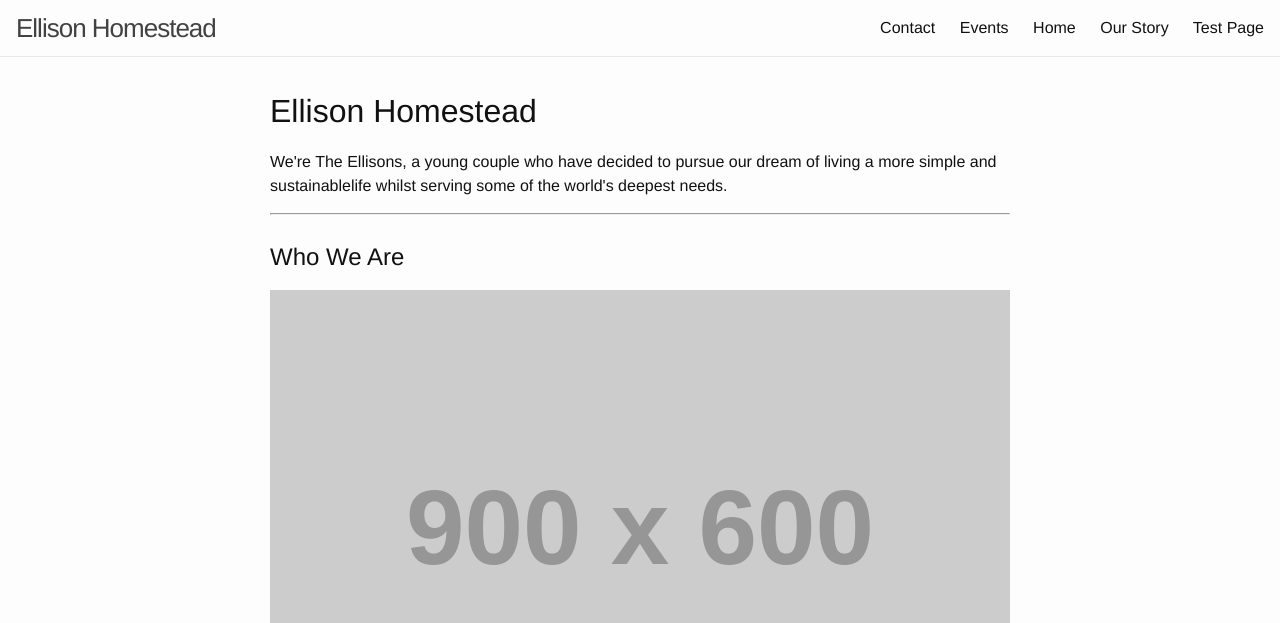
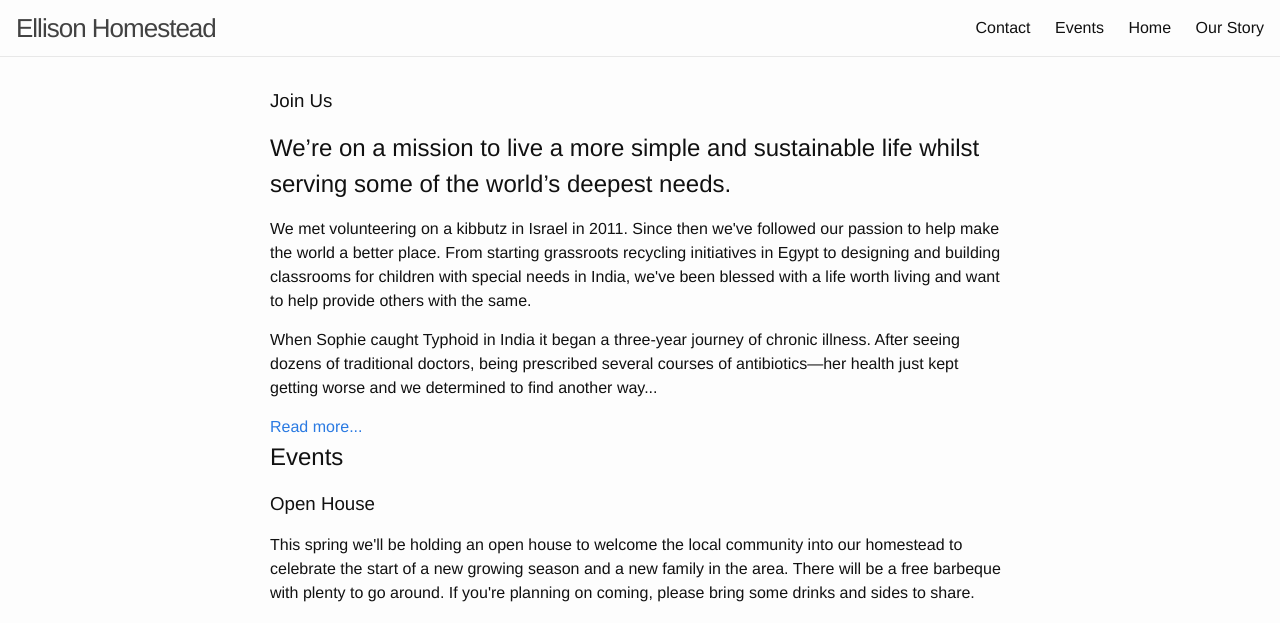
Before and after one commit to johnellison/ellison-homestead, a Jekyll site: the page built from index.html, in a window 1280 px wide and 1400 px high. Shown: the top 623 px of the window. Built offline with Jekyll 4.4.1, drawn with Linux system fonts in a browser that asks for light colours; some of the changed text lies outside the part shown.

Commit message:
add our-story front matter

```diff
--- a/_config.yml
+++ b/_config.yml
@@ -31,9 +31,7 @@ defaults:
     # image:
     # date:
     # location:
-description: We're The Ellisons, a young couple who have decided to pursue our dream
-  of living a more simple and sustainablelife whilst serving some of the world's deepest
-  needs.
+description: "We’re on a mis­sion to live a more sim­ple and sus­tain­able life whilst serv­ing some of the world’s deep­est needs."
 url: http://ellisonhomestead.com
 twitter_username: iamjohnellison
 email: john@john-ellison.com
--- a/_pages/our-story.md
+++ b/_pages/our-story.md
@@ -1,6 +1,7 @@
 ---
 title: Our Story
 permalink: "/our-story/"
+description: "We met volunteering on a kibbutz in Israel in 2011. Since then we've followed our passion to serve some of the world's deepest needs."
 ---
 
-We're The Ellisons. This is our story.
+## {{ page.description }}
--- a/index.html
+++ b/index.html
@@ -3,115 +3,176 @@ title: Home
 layout: default
 ---
 
-<div class="home">
-  <h1>{{ site.title }}</h1>
-  <p>{{ site.description }}</p>
+<article role="main" class="home">
+  <section class="welcome">
+    <div class="marquee" id="home">
+      <div class="marquee__content">
+        <h1>Join Us</h1>
+        <h2 class="subheader">{{ site.description }}</h2>
       </div>
-
-<hr>
-<br>
-
-<h2>Who We Are</h2>
-<img src="http://placehold.it/900x600" alt="John and Sophie Ellison">
-
-<p>We're John and Sophie Ellison.</p>
-
-<hr>
-<br>
-
-<h2>What We Do</h2>
-<ul>
-  <img src="http://placehold.it/600x400" alt="retreats">
-  <h3>Retreats</h3>
-  <p>Lorem ipsum dolor sit amet, consectetur adipisicing elit. Quam, voluptate! Ea quae harum autem suscipit mollitia dolore placeat illo laboriosam blanditiis consectetur, debitis unde nostrum tempore, nam quasi dolorem sapiente!</p>
-  <ul>
-    <li><a href="{{ "/retreats/food-as-medicine/" | prepend: site.baseurl }}">Food as Medicine</a> &mdash; for people with MS and other autoimmune conditions</li>
-    <li><a href="{{ "/retreats/take-refuge/" | prepend: site.baseurl }}">Take Refuge</a> &mdash; for asylum seekers and their support workers</li>
-  </ul>
-
-  <br>
-
-  <img src="http://placehold.it/600x400" alt="bed and breakfasts">
-  <h3>Bed and Breakfasts</h3>
-  <p>
-    Come and stay on our homestead in a private straw bale home. Fresh organic eggs and goats milk provided each morning for breakfast! We're in a wonderful location, just 20 minutes from the historic city of Norwich.
-  </p>
-  <ul>
-    <li>Pickles Chalet</li>
-    <li>Bumbles Cottage</li>
-    <li>Swixley Cabin</li>
-    <li>Tiverton Lodge</li>
-  </ul>
-
-  <a href="javascript:void()" class="button">Reserve Your Stay...</a>
-
-  <hr>
-  <br>
-
-  <img src="http://placehold.it/600x400" alt="organic homesteading">
-  <h3>Organic Homesteading</h3>
-  <p>Lorem ipsum dolor sit amet, consectetur adipisicing elit. Velit odit soluta necessitatibus, eveniet consequuntur amet vero deserunt inventore molestiae, harum facilis earum, sit dolor cupiditate error accusamus reiciendis natus quo!</p>
-
-  <h4>Current Projects</h4>
-  <ul>
-    <li>Vegetables &amp; Herbs</li>
-    <li>Chickens</li>
-    <li>Waterfowl</li>
-    <li>Goats</li>
-    <li>Bees</li>
-  </ul>
-
-<hr>
-<br>
-
-<h2>Our Story</h2>
-<img src="http://placehold.it/900x600" alt="Meeting in a kibbutz in Israel">
-
-<p>
-  We met volunteering on a kibbutz in Israel in 2011. Since then we've been on adventures together all over the world. From starting grassroots recycling initiatives in Egypt to designing and building classrooms for children with special needs in India, our passions have propelled us and sometimes crippled us.
+      <a class="scroll-cta" href="#story"></a>
+    </div>
+  </section>
+  <section class="story">
+    <div class="story-box" id="story">
+      <div class="story-box__content">
+        <p class="typl8-drop-cap">
+          We met volunteering on a kibbutz in Israel in 2011. Since then we've followed our passion to help make the world a better place. From starting grassroots recycling initiatives in Egypt to designing and building classrooms for children with special needs in India, we've been blessed with a life worth living and want to help provide others with the same.
         </p>
         <p>
-  When Sophie caught Typhoid in India, we were frustrated because it put a hault on our plans for a long-term project. At the time, we neglected to consider the gravity of the illness and treated it like any old virus or flu. What we didn't know was that our naive approach would begin a three-year journey through chronic illness, into autoimmunity and horrible health.
+          When Sophie caught Typhoid in India it began a three-year journey of chronic illness. After seeing dozens of traditional doctors, being prescribed several courses of antibiotics&mdash;her health just kept getting worse and we determined to find another way...
         </p>
+        <a href="/our-story.html">Read more...</a>
+      </div>
+    </div>
+  </section>
+
+  <section class="events">
+    <h2>Events</h2>
+    <div class="teaser-box">
+      <div class="teaser-box__content">
+        <h3>Open House</h3>
         <p>
-  As is often the case with conflict, we arrived at a perspective of redemption after a long trial of pain and hardship.
+          This spring we'll be holding an open house to welcome the local community into our homestead to celebrate the start of a new growing season and a new family in the area. There will be a free barbeque with plenty to go around. If you're planning on coming, please bring some drinks and sides to share.
         </p>
-<a href="/our-story/">Read More...</a>
+        <a href="/events/open-house-spring-2017.html" class="button">learn more</a>
+      </div>
+      <div class="teaser-box__photo">
+        <img src="/assets/img/paleo-mealx960.jpg" alt="photo of a paleo meal at Ellison Homestead">
+      </div>
+    </div>
+    <div class="teaser-box">
+      <div class="teaser-box__content">
+        <h3>Spring Kick-off Workshop</h3>
+        <p>
+          If you're interested in living on the land in community with others, please feel free to attend our spring kick-off workshop. We'll be hosting a local charity called New Routes that provides integration support for asylum seekers in Norwich. Following in the tradition of The Grange, we'll have a weekly volunteer day every Wednesday throughout 2017.
+        </p>
+        <a href="/events/volunteer-orientation.html" class="button">learn more</a>
+      </div>
+      <div class="teaser-box__photo">
+        <img src="/assets/img/garden-pathx960.jpg" alt="photo of a paleo meal at Ellison Homestead">
+      </div>
+    </div>
+  </section>
 
-<hr><br>
-
+  <section class="homestead-projects">
+    <h2>Homestead Projects</h2>
+    <div class="row small-up-1 medium-up-2 large-up-3">
+      <div class="card--overlay column">
+        <a href="/blog.html">
+            <img src="/assets/img/chicken.jpg" alt="chickens">
+            <div class="card--overlay__caption">
+              <h3>Chickens</h3>
+            </div>
+        </a>
+      </div>
+      <div class="card--overlay column">
+        <a href="/blog.html">
+          <img src="/assets/img/goats.jpg" alt="goats">
+          <div class="card--overlay__caption">
+            <h3>Goats</h3>
+          </div>
+        </a>
+      </div>
+      <div class="card--overlay column">
+        <a href="/blog.html">
+          <img src="/assets/img/vegetable-garden.jpg" alt="Vegetables">
+          <div class="card--overlay__caption">
+            <h3>Veg</h3>
+          </div>
+        </a>
+      </div>
+      <div class="card--overlay column">
+        <a href="/blog.html">
+          <img src="/assets/img/ducklings.jpg" alt="Ducks">
+          <div class="card--overlay__caption">
+            <h3>Ducks</h3>
+          </div>
+        </a>
+      </div>
+      <div class="card--overlay column">
+        <a href="/blog.html">
+          <img src="/assets/img/honey-comb.jpg" alt="honeybees">
+          <div class="card--overlay__caption">
+            <h3>Bees</h3>
+          </div>
+        </a>
+      </div>
+      <div class="card--overlay column">
+        <a href="/blog.html">
+          <img src="/assets/img/fruitx600.jpg" alt="Fruit">
+          <div class="card--overlay__caption">
+            <h3>Fruit</h3>
+          </div>
+        </a>
+      </div>
+    </div>
+  </section>
+  <section class="blog">
     <h2>Blog</h2>
-<ul class="post-list">
-  {% for post in site.posts limit:5 %}
-    <li>
-      <span class="post-meta">{{ post.date | date: "%b %-d, %Y" }}</span>
-
-      <h2>
-        <a class="post-link" href="{{ post.url | prepend: site.baseurl }}">{{ post.title }}</a>
-      </h2>
-    </li>
-  {% endfor %}
-</ul>
-
-<hr>
-<br>
-
-<h2>Get In Touch</h2>
-<p>Lorem ipsum dolor sit amet, consectetur adipisicing elit. Officiis quam fuga amet repudiandae, dignissimos cupiditate accusantium earum, provident placeat magni esse, harum assumenda recusandae quidem doloribus sunt quis odio soluta.</p>
-<form action="#">
-  <label for="name">My name is
-  <br>
-  <input type="text" name="name"></label>
-  <br>
-  <label for="email">and my email is
-  <br>
-  <input type="email"></label>
-  <br>
-  <label for="message">I'd like to talk to you about
-  <br>
-  <textarea name="message" id=""></textarea></label>
-  <br>
-  <input type="submit">
+    <div class="row">
+      <div class="medium-6 large-4 columns">
+        <div class="card">
+          <a href="/blog.html"><img src="/assets/img/incubating-chicksx600.jpg" alt="incubating fertilized chicken eggs" class="card__image"></a>
+          <footer class="card__footer">
+            <a href="/blog.html"><h1>Incubating Chicken Eggs</h1></a>
+            <p class="card__published">
+              <a href="/blog.html">John Ellison</a> &mdash;
+              <time pubdate datetime="2016-09-09T12:00">9 September, 2016</time>
+            </p>
+            <a href="/blog.html" class="card__excerpt"><p>In this case its definitely the egg before the chicken...</p></a>
+          </footer>
+        </div>
+      </div>
+      <div class="medium-6 large-4 columns">
+        <div class="card">
+          <a href="/blog.html"><img src="/assets/img/countrysidex600.jpg" alt="looking for land" class="card__image"></a>
+          <footer class="card__footer">
+            <a href="/blog.html"><h1>Our Search for Land &amp; Home</h1></a>
+            <p class="card__published">
+              <a href="/blog.html">John Ellison</a> &mdash;
+              <time pubdate datetime="2016-09-12T12:00">12 September, 2016</time>
+            </p>
+            <a href="/blog.html" class="card__excerpt"><p>After years of dreaming, we finally started looking for land...</p></a>
+          </footer>
+        </div>
+      </div>
+      <div class="medium-6 large-4 columns end">
+        <div class="card">
+          <a href="/blog.html"><img src="/assets/img/picking-blackberriesx600.jpg" alt="foraging blackberries in Norfolk" class="card__image"></a>
+          <footer class="card__footer">
+            <a href="/blog.html"><h1>Foraging Blackberries</h1></a>
+            <p class="card__published">
+              <a href="/blog.html">John Ellison</a> &mdash;
+              <time pubdate datetime="2016-09-15T12:00">15 September, 2016</time>
+            </p>
+            <a href="/blog.html" class="card__excerpt"><p>We geared up and headed out to forage for this summer's blackberries...</p></a>
+          </footer>
+        </div>
+      </div>
+    </div>
+  </section>
+  <section class="cta__wrapper">
+    <div class="cta">
+      <div class="cta__content">
+          <div class="cta__header row medium-10 medium-centered large-7  columns">
+            <h2>Sign Up To Our Monthly Newsletter</h2>
+            <h4 class="subheader">
+              Receive notifications about upcoming events and a quick summary about the latest at Ellison Homestead in your inbox.
+            </h4>
+          </div>
+          <form action="https://docs.google.com/forms/d/e/1FAIpQLScfKYJ-iq0quNddo9A6VjG3fVEAoX222_KOE0EN6-9DJnbEMg/formResponse" class="cta__form row small-11 medium-8 large-5 columns">
+            <div class="row">
+                <div class="input-group">
+                  <input class="input-group-field" type="email" placeholder="myemail@address.com" name="entry.1980028142">
+                  <div class="input-group-button">
+                    <input type="submit" class="button" value="sign up">
+                  </div>
+                </div>
+            </div>
           </form>
-<hr>
-<br>
+        </div>
+      </div>
+    </div>
+  </section>
+</article>
--- a/test-page.markdown
+++ /dev/null
@@ -1,6 +0,0 @@
----
-title: Test Page
-date: 2017-02-08 14:17:00 Z
----
-
-This is just a test.
```
Lines whose indentation alone changed are shown as unchanged.
